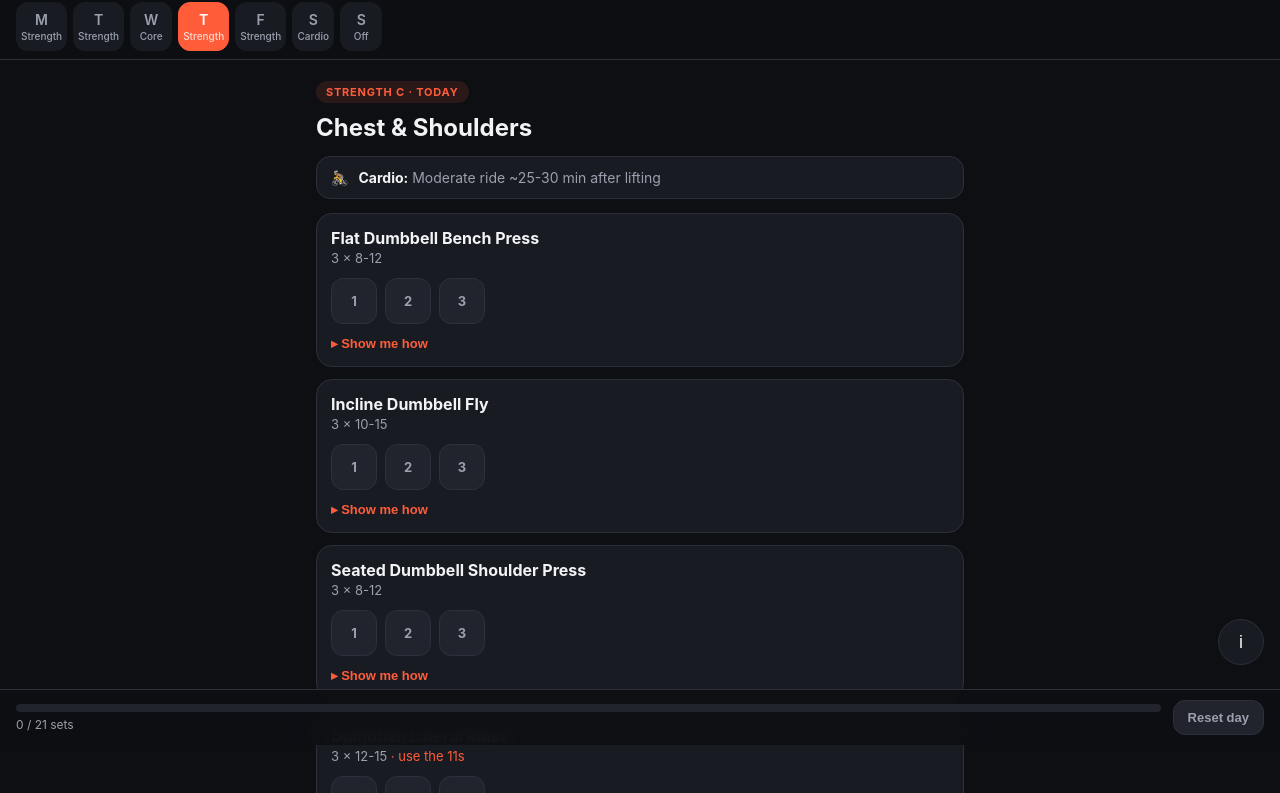
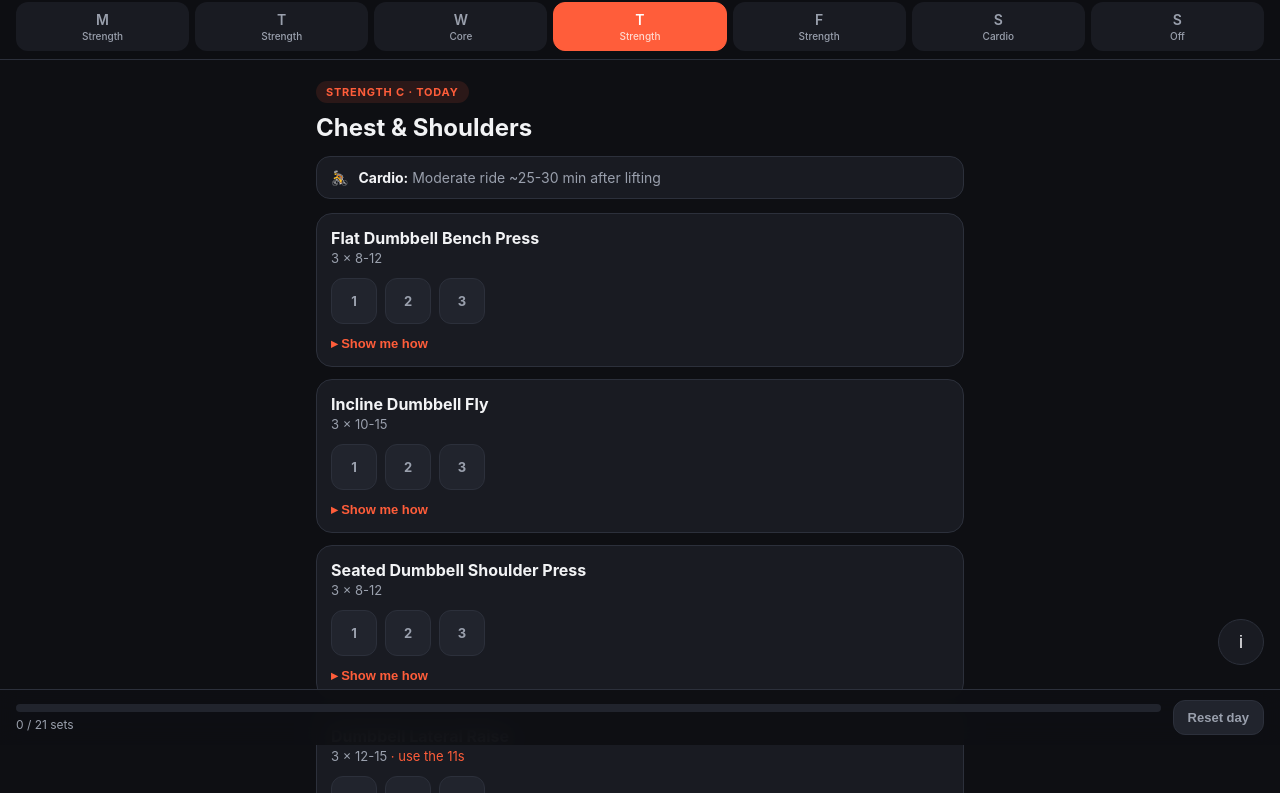
Before and after one commit to justintylerm/lift, a plain HTML site: page index.html in a window 1280 px wide. Shown: the part 55-848 px from the top of the page. Drawn offline with Linux system fonts and the light colour scheme.

Commit message:
Make day tabs equal width (#4)
* Fix Photos/Video toggle not hiding the inactive medium

The hidden attribute had no effect because the explicit
.demo .imgs{display:flex} rule overrode the browser default
[hidden]{display:none}, so photos stayed visible on the Video tab.
Add .demo [hidden]{display:none} (equal specificity, later in source)
to hide whichever medium is inactive.

Co-Authored-By: Claude Opus 4.8 <noreply@anthropic.com>
Claude-Session: https://claude.ai/code/session_01TrAYhoU8z7USBeSUTTLDMi

* Make day tabs equal width

The weekday tabs sized to their label text (flex:0 0 auto), so
"Strength" days were wider than "Core"/"Cardio"/"Off". Switch to
flex:1 1 0 (min-width:0) so all seven share the row equally; labels
truncate with ellipsis if space is tight.

Co-Authored-By: Claude Opus 4.8 <noreply@anthropic.com>
Claude-Session: https://claude.ai/code/session_01TrAYhoU8z7USBeSUTTLDMi

---------

Co-authored-by: Claude <noreply@anthropic.com>

```diff
--- a/index.html
+++ b/index.html
@@ -23,8 +23,8 @@ h1{font-size:20px;margin:0;letter-spacing:.3px}
 .pencil.on{background:var(--acc);border-color:var(--acc);color:#fff}
 .tabs{display:flex;gap:6px;margin-top:12px;overflow-x:auto;scrollbar-width:none}
 .tabs::-webkit-scrollbar{display:none}
-.tab{flex:0 0 auto;min-width:42px;text-align:center;padding:8px 4px;border-radius:12px;background:var(--card);color:var(--mut);font-weight:600;font-size:14px;border:1px solid transparent}
-.tab .dn{display:block;font-size:10px;font-weight:500;margin-top:2px;color:var(--mut)}
+.tab{flex:1 1 0;min-width:0;text-align:center;padding:8px 4px;border-radius:12px;background:var(--card);color:var(--mut);font-weight:600;font-size:14px;border:1px solid transparent;overflow:hidden}
+.tab .dn{display:block;font-size:10px;font-weight:500;margin-top:2px;color:var(--mut);white-space:nowrap;overflow:hidden;text-overflow:ellipsis}
 .tab.active{background:var(--acc);color:#fff;border-color:var(--acc)}
 .tab.active .dn{color:#ffd9cf}
 .tab.today{border-color:var(--acc)}
```
